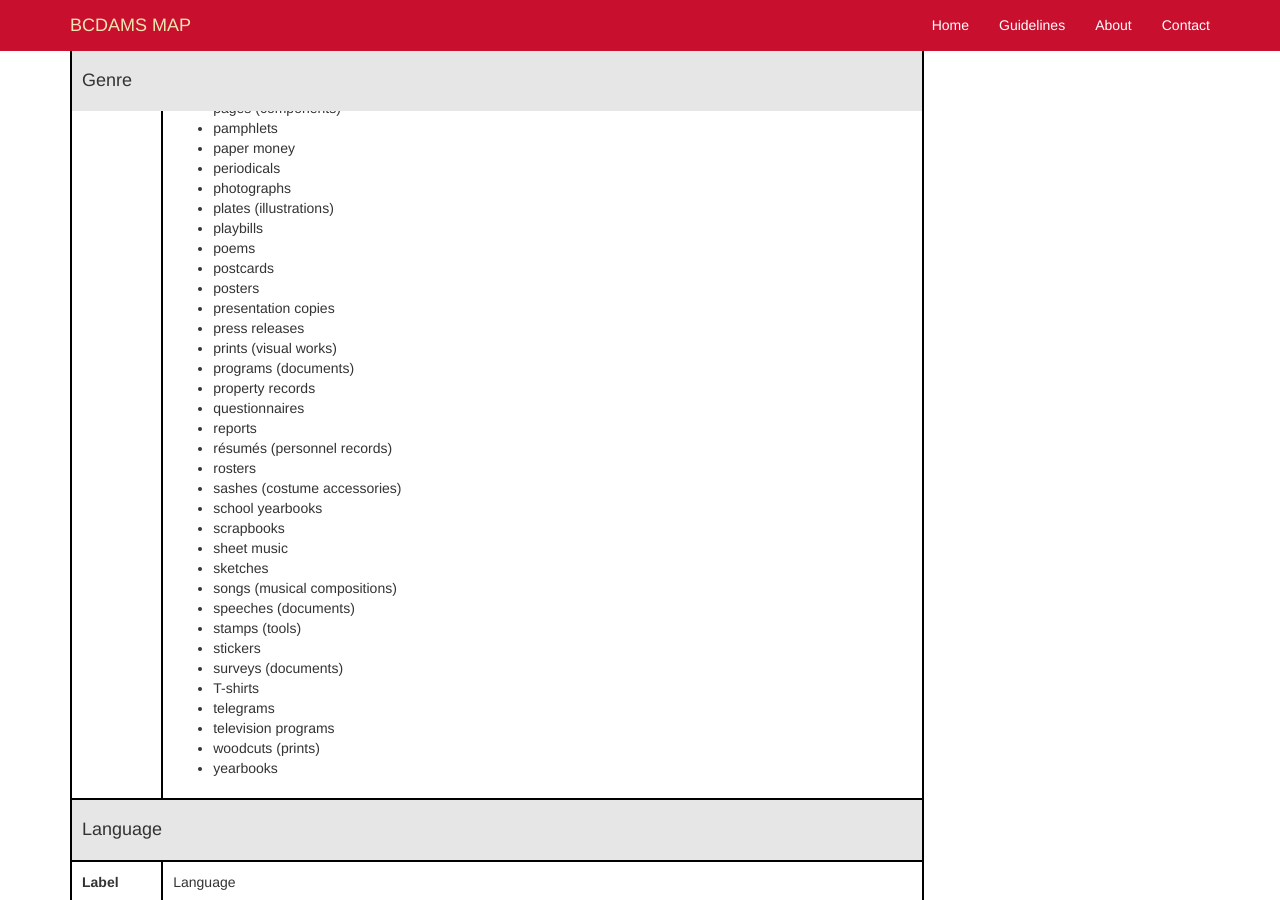
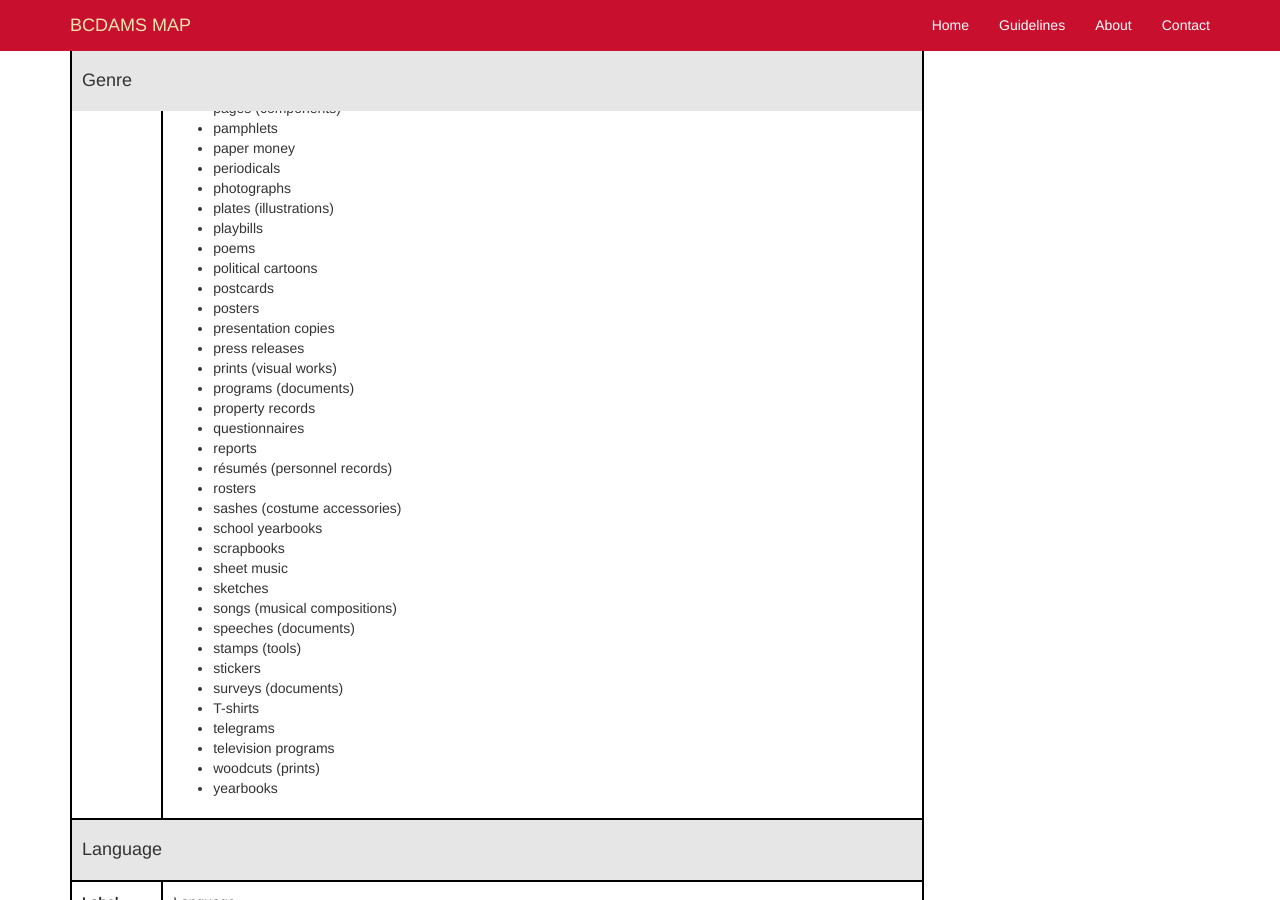
Before and after one commit to uhlibraries-digital/bcdams-map, a Jekyll site: the page built from index.html, in a window 1280 px wide and 900 px high, scrolled down 4740 px. Built offline with Jekyll 4.4.1, drawn with Linux system fonts in a browser that asks for light colours; nearby versions of some CDN libraries; the list of posts is cut into pages by our own code; comment, search, counter and statistics services are not loaded.

Commit message:
Update hasType.yml
Added genre, "political cartoons"

```diff
--- a/_data/elements/hasType.yml
+++ b/_data/elements/hasType.yml
@@ -91,6 +91,7 @@ range:
       - "plates (illustrations)"
       - "playbills"
       - "poems"
+      - "political cartoons"
       - "postcards"
       - "posters"
       - "presentation copies"
```
